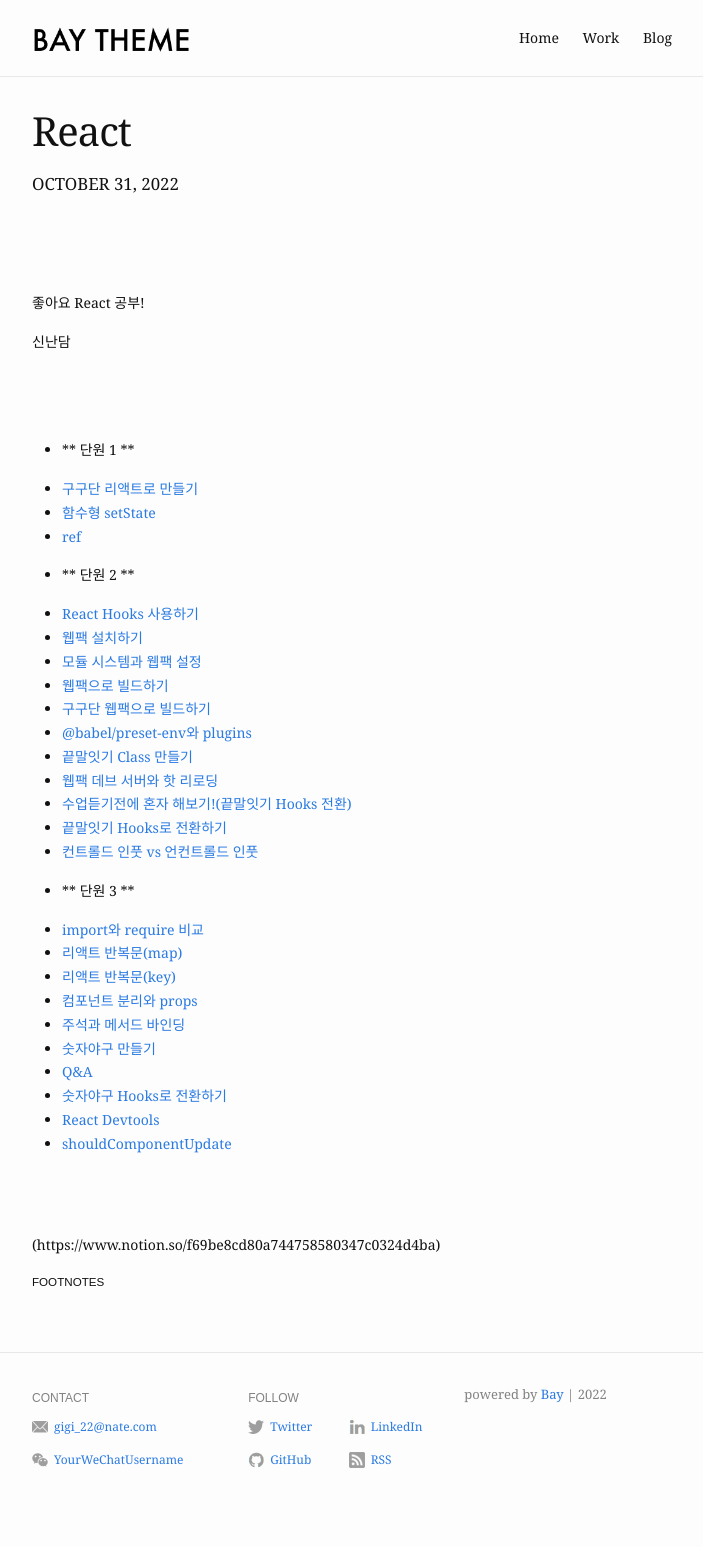
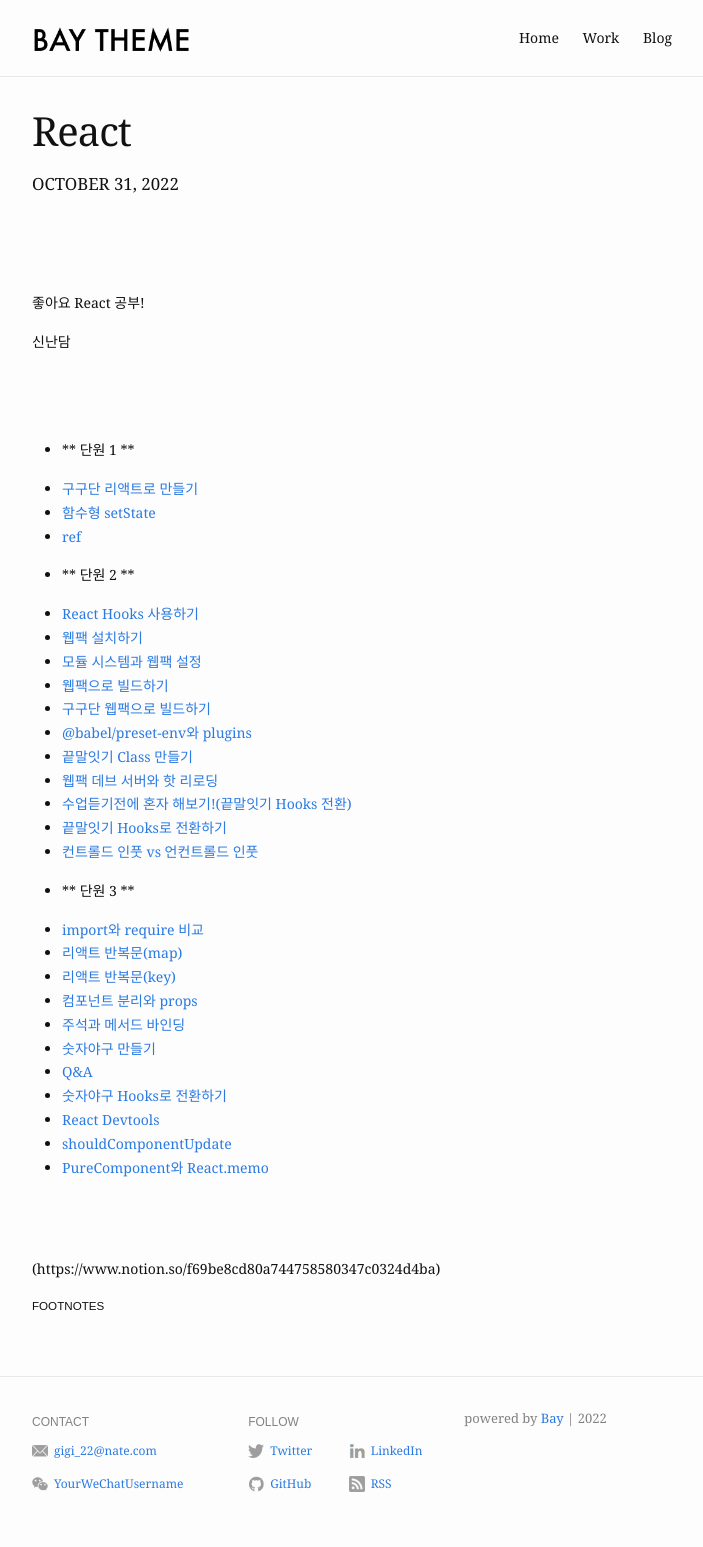
Before and after one commit to dorongkim/dorongkim.github.io, a Jekyll site: the page built from _posts/2022-10-31-React.md, in a window 1280 px wide. Shown: the whole page, without its empty margins (288-991 px from the left). Built offline with Jekyll 4.4.1, drawn with Linux system fonts in a browser that asks for light colours; before the commit the page ends 1523 px from its top, so only the background shows below that.

Commit message:
PureComponent와 React.memo

```diff
--- a/_posts/2022-10-31-React.md
+++ b/_posts/2022-10-31-React.md
@@ -47,6 +47,8 @@ blurb: "React"
 - [숫자야구 Hooks로 전환하기][link_react_web_22]
 - [React Devtools][link_react_web_23]
 - [shouldComponentUpdate][link_react_web_24]
+- [PureComponent와 React.memo][link_react_web_25]
+
 
 
 <br />
@@ -83,3 +85,4 @@ blurb: "React"
 [link_react_web_22]:https://warm-dew-a7a.notion.site/Hooks-70ad9ae470dd443db25307ccbe9340c0
 [link_react_web_23]:https://warm-dew-a7a.notion.site/React-Devtools-6209fcf9b3d24ae69500aa15b974c189
 [link_react_web_24]:https://warm-dew-a7a.notion.site/shouldComponentUpdate-d88564adb8c94ef2ba106a6a0e5cad35
+[link_react_web_25]:https://warm-dew-a7a.notion.site/PureComponent-React-memo-0fd0db3ec5db40a3929cc58ab85e5551
```
